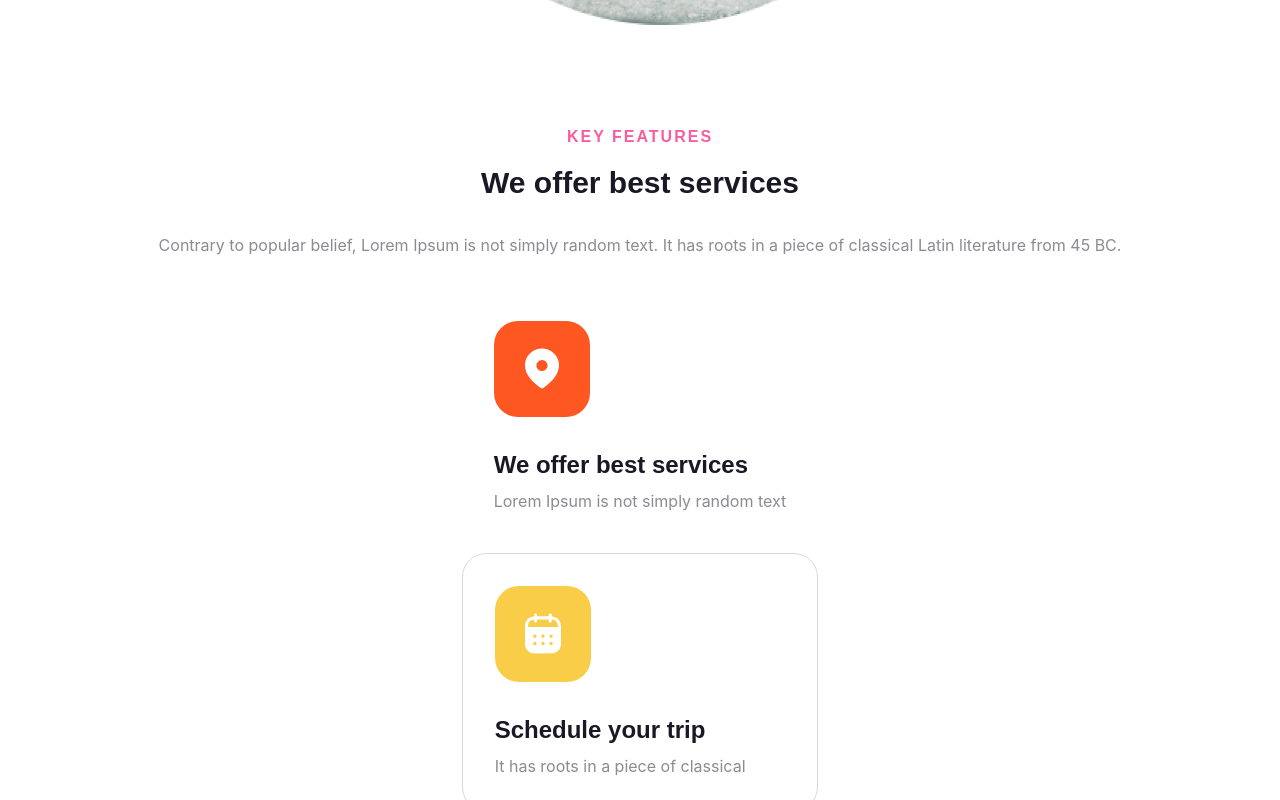
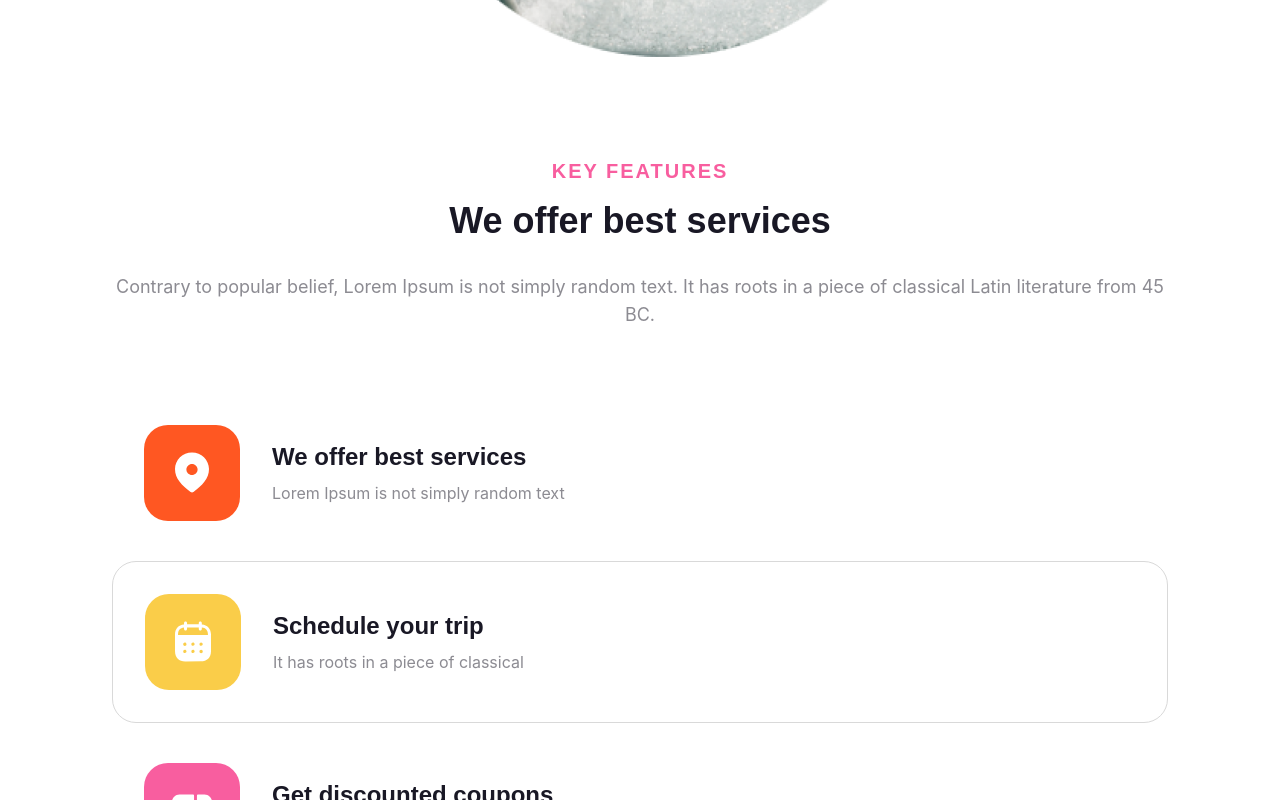
Before and after one commit to ervanervan/travlog, a React (Vite) app: page / in a window 1280 px wide. Shown: the part 4720-5520 px from the top of the page. Built offline with nearby package versions, Linux system fonts and the light colour scheme.

Commit message:
Finished creating features section in tablet and desktop display

```diff
--- a/src/components/CardFeatures.jsx
+++ b/src/components/CardFeatures.jsx
@@ -11,10 +11,12 @@ export default function CardFeatures({
   const cardClass = border ? "border rounded-3xl" : "";
 
   return (
-    <div className={`p-8 border-bgGray ${cardClass}`}>
+    <div
+      className={`p-8 border-bgGray ${cardClass} md:flex md:gap-8 md:items-center flex-1`}
+    >
       <div
         style={containerStyle}
-        className={`w-24 h-24 rounded-3xl flex justify-center items-center mb-8`}
+        className={`w-24 h-24 rounded-3xl flex justify-center items-center mb-8 md:mb-0`}
       >
         <img src={iconfeature} alt="" width={48} height={48} />
       </div>
--- a/src/components/CardTestimonial.jsx
+++ b/src/components/CardTestimonial.jsx
@@ -8,7 +8,7 @@ export default function CardTestimonial({
   imgUrl,
 }) {
   return (
-    <div className="pt-8 pb-16 w-[20rem]">
+    <div className="pt-8 pb-16 md:px-6 xl:px-0 w-[20rem]">
       <div className="flex flex-col items-center justify-center gap-16">
         <div className="w-32 h-32 rounded-full">
           <img
--- a/src/components/Features.jsx
+++ b/src/components/Features.jsx
@@ -6,27 +6,27 @@ import CardFeatures from "./CardFeatures";
 export default function Features() {
   return (
     <section className="container mx-auto">
-      <div className="px-4 xl:px-20 py-8">
+      <div className="px-4 xl:px-20 py-8 md:py-16">
         <div className="px-8">
           <div className="flex flex-col gap-16 items center">
             <div>
               <img src={imgFeatures} alt="" />
             </div>
-            <div className="flex flex-col gap-8 items-center">
+            <div className="flex flex-col gap-8 md:gap-16 items-center">
               <div className="text-center">
-                <h3 className="font-bold text-textSecondary text-base uppercase tracking-[2px] mb-4">
+                <h3 className="font-bold text-textSecondary text-base md:text-xl uppercase tracking-[2px] mb-4">
                   Key features
                 </h3>
-                <h2 className="text-textBlack font-bold text-3xl">
+                <h2 className="text-textBlack font-bold text-3xl md:text-4xl">
                   We offer best services
                 </h2>
-                <p className="text-textGray text-base mt-8">
+                <p className="text-textGray text-base md:text-lg mt-8">
                   Contrary to popular belief, Lorem Ipsum is not simply random
                   text. It has roots in a piece of classical Latin literature
                   from 45 BC.
                 </p>
               </div>
-              <div className="flex flex-col gap-2">
+              <div className="flex flex-col gap-2 md:w-full">
                 {DATA_FEATURES.map((feature) => {
                   return <CardFeatures key={feature.id} {...feature} />;
                 })}
```
